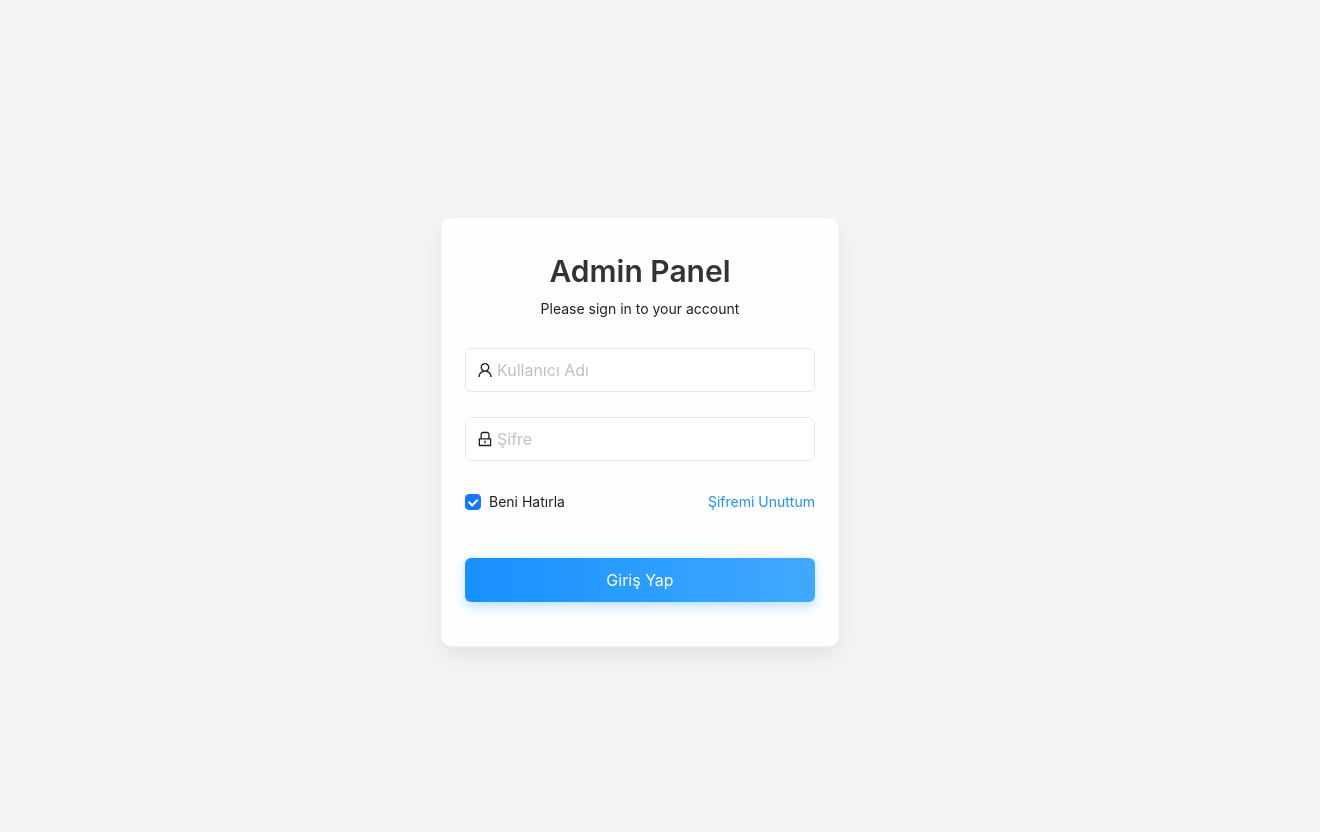
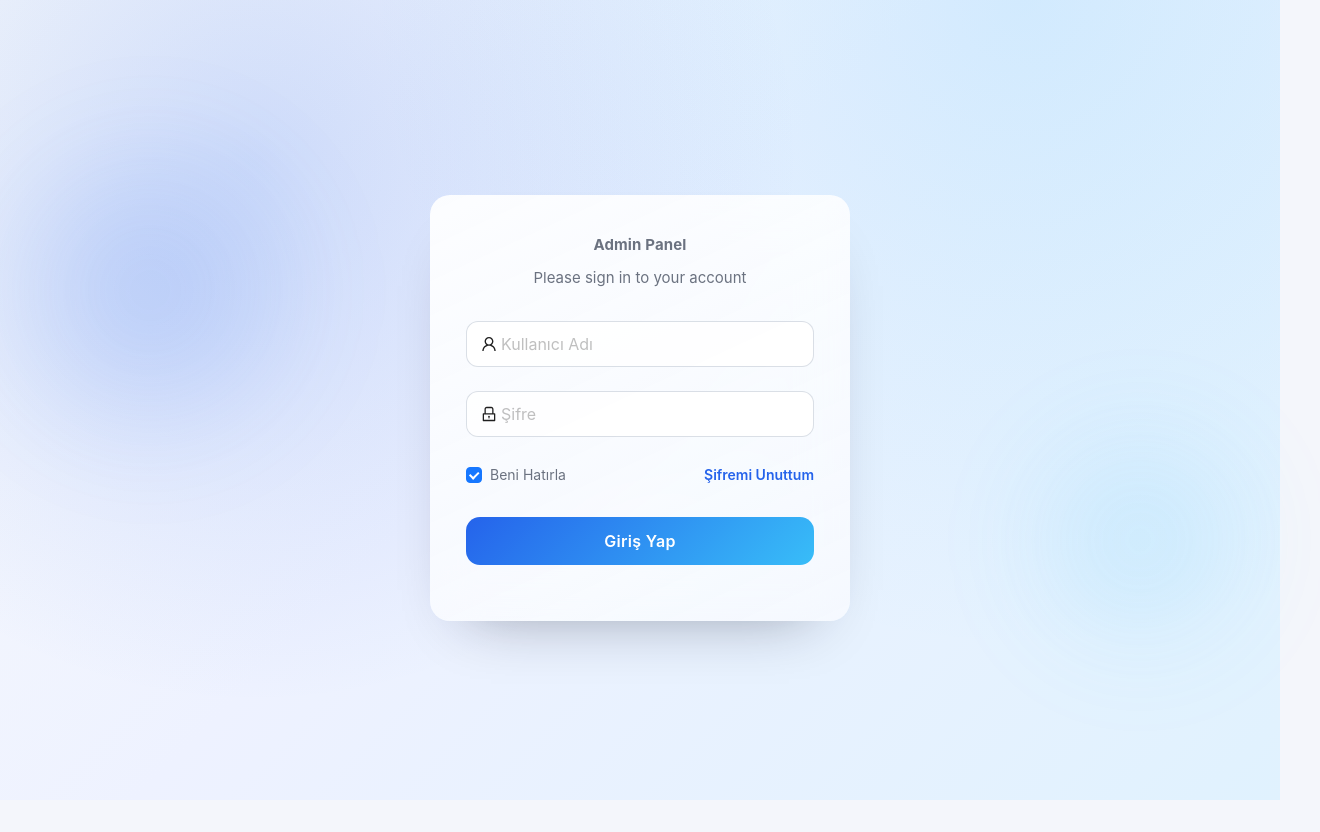
Before and after one commit to afpthedev/smyapp, a React (Vite) app in the folder frontend/: page /login in a window 1280 px wide. Shown: the whole page, 1320 px wide, since content can reach past the window. After the commit the page ends 800 px from the top, so only its background shows below. Built offline with nearby package versions, Linux system fonts and the light colour scheme.

Commit message:
Revamp login UI styling

```diff
--- a/frontend/src/App.css
+++ b/frontend/src/App.css
@@ -1,44 +1,69 @@
-#root {
-  max-width: 1280px;
-  margin: 0 auto;
-  padding: 2rem;
-  text-align: center;
+.ant-card {
+  border-radius: 20px;
+  border: none;
+  background: linear-gradient(155deg, rgba(255, 255, 255, 0.92), rgba(247, 250, 255, 0.85));
+  box-shadow: var(--shadow-lg);
+  backdrop-filter: blur(24px);
 }
 
-.logo {
-  height: 6em;
-  padding: 1.5em;
-  will-change: filter;
-  transition: filter 300ms;
+.ant-typography {
+  color: #0f172a;
 }
 
-.logo:hover {
-  filter: drop-shadow(0 0 2em #646cffaa);
+.ant-btn-primary {
+  background: linear-gradient(135deg, var(--color-primary), var(--color-accent));
+  border: none;
+  font-weight: 600;
+  letter-spacing: 0.02em;
+  box-shadow: var(--shadow-md);
+  transition:
+    transform 0.2s ease,
+    box-shadow 0.2s ease,
+    filter 0.2s ease;
 }
 
-.logo.react:hover {
-  filter: drop-shadow(0 0 2em #61dafbaa);
+.ant-btn-primary:not(.ant-btn-disabled):hover,
+.ant-btn-primary:not(.ant-btn-disabled):focus {
+  transform: translateY(-2px);
+  box-shadow: 0 22px 40px -25px rgba(37, 99, 235, 0.7);
 }
 
-@keyframes logo-spin {
-  from {
-    transform: rotate(0deg);
-  }
-  to {
-    transform: rotate(360deg);
+.ant-btn-primary:active {
+  transform: translateY(1px);
+}
+
+.ant-input-affix-wrapper,
+.ant-input {
+  border-radius: 12px;
+  border: 1px solid rgba(148, 163, 184, 0.35);
+  padding: 10px 14px;
+  background-color: rgba(255, 255, 255, 0.9);
+  transition:
+    border-color 0.2s ease,
+    box-shadow 0.2s ease,
+    background 0.2s ease;
+}
+
+.ant-input-affix-wrapper-focused,
+.ant-input-affix-wrapper:focus,
+.ant-input-affix-wrapper:hover,
+.ant-input:focus,
+.ant-input:hover {
+  border-color: var(--color-primary);
+  box-shadow: 0 0 0 4px rgba(37, 99, 235, 0.12);
+  background-color: #ffffff;
+}
+
+.ant-checkbox-wrapper {
+  color: var(--color-muted);
+}
+
+.ant-alert {
+  border-radius: 12px;
+}
+
+@media (max-width: 640px) {
+  .ant-card {
+    border-radius: 16px;
   }
 }
-
-@media (prefers-reduced-motion: no-preference) {
-  a:nth-of-type(2) .logo {
-    animation: logo-spin infinite 20s linear;
-  }
-}
-
-.card {
-  padding: 2em;
-}
-
-.read-the-docs {
-  color: #888;
-}
--- a/frontend/src/index.css
+++ b/frontend/src/index.css
@@ -1,16 +1,21 @@
 :root {
-  font-family: Inter, system-ui, Avenir, Helvetica, Arial, sans-serif;
-  line-height: 1.5;
+  font-family: 'Inter', 'Segoe UI', Roboto, 'Helvetica Neue', Arial, sans-serif;
+  line-height: 1.6;
   font-weight: 400;
-
-  color-scheme: light dark;
-  color: rgba(0, 0, 0, 0.87);
-  background-color: #f5f5f5;
-
+  color: #111827;
+  background-color: #f4f6fb;
   font-synthesis: none;
   text-rendering: optimizeLegibility;
   -webkit-font-smoothing: antialiased;
   -moz-osx-font-smoothing: grayscale;
+
+  --color-primary: #2563eb;
+  --color-primary-strong: #1d4ed8;
+  --color-accent: #38bdf8;
+  --color-surface: #ffffff;
+  --color-muted: #6b7280;
+  --shadow-lg: 0 30px 60px -40px rgba(15, 23, 42, 0.45);
+  --shadow-md: 0 18px 40px -30px rgba(15, 23, 42, 0.35);
 }
 
 * {
@@ -20,14 +25,41 @@
 }
 
 body {
-  margin: 0;
-  display: flex;
-  place-items: center;
-  min-width: 320px;
+  min-height: 100vh;
+  background:
+    radial-gradient(circle at 20% 20%, rgba(37, 99, 235, 0.18), transparent 45%),
+    radial-gradient(circle at 80% 0%, rgba(56, 189, 248, 0.15), transparent 50%),
+    linear-gradient(135deg, #f8fafc 0%, #eef2ff 45%, #e0f2fe 100%);
+  background-attachment: fixed;
+  color: inherit;
+}
+
+main {
+  width: 100%;
+}
+
+a {
+  color: var(--color-primary);
+  text-decoration: none;
+  transition:
+    color 0.2s ease,
+    opacity 0.2s ease;
+}
+
+a:hover {
+  color: var(--color-primary-strong);
+}
+
+button {
+  font-family: inherit;
+}
+
+#root {
   min-height: 100vh;
 }
 
-#root {
-  width: 100%;
-  height: 100vh;
+@media (max-width: 640px) {
+  body {
+    background-attachment: scroll;
+  }
 }
--- a/frontend/src/pages/Login/styles.css
+++ b/frontend/src/pages/Login/styles.css
@@ -1,148 +1,147 @@
 .login-container {
+  position: relative;
   display: flex;
+  align-items: center;
   justify-content: center;
-  align-items: center;
   min-height: 100vh;
-  background-color: #f5f5f5;
+  padding: 64px 24px 48px;
+}
+
+.login-container::before,
+.login-container::after {
+  content: '';
+  position: absolute;
+  border-radius: 999px;
+  filter: blur(45px);
+  opacity: 0.55;
+  z-index: 0;
+}
+
+.login-container::before {
+  width: 420px;
+  height: 420px;
+  background: radial-gradient(circle at center, rgba(37, 99, 235, 0.38), transparent 65%);
+  top: 10%;
+  left: clamp(-120px, 10vw, -60px);
+}
+
+.login-container::after {
+  width: 360px;
+  height: 360px;
+  background: radial-gradient(circle at center, rgba(56, 189, 248, 0.28), transparent 60%);
+  bottom: 10%;
+  right: clamp(-140px, 12vw, -40px);
 }
 
 .login-card {
-  width: 400px;
-  box-shadow: 0 10px 25px rgba(0, 0, 0, 0.08);
-  border-radius: 12px;
-  overflow: hidden;
-  background-color: white;
-  animation: fadeIn 0.8s ease-in-out;
-  transform-origin: center;
+  position: relative;
+  z-index: 1;
+  width: min(420px, 100%);
 }
 
-.login-card {
-  backdrop-filter: blur(12px);
-  background: rgba(255, 255, 255, 0.9);
-}
-
-@keyframes fadeIn {
-  from {
-    opacity: 0;
-    transform: translateY(20px) scale(0.98);
-  }
-  to {
-    opacity: 1;
-    transform: translateY(0) scale(1);
-  }
+.login-card .ant-card-body {
+  padding: 40px 36px 44px;
+  display: flex;
+  flex-direction: column;
 }
 
 .login-header {
   text-align: center;
-  margin-bottom: 28px;
-  padding-top: 10px;
+  margin-bottom: 32px;
 }
 
 .login-header h2 {
-  margin-bottom: 8px;
-  font-weight: 600;
-  color: #333;
-  animation: slideDown 0.6s ease-out;
+  margin-bottom: 12px;
+  font-weight: 700;
+  letter-spacing: 0.01em;
 }
 
-@keyframes slideDown {
-  from {
-    opacity: 0;
-    transform: translateY(-15px);
+.login-header .ant-typography {
+  color: var(--color-muted);
+  font-size: 15px;
 }
-  to {
-    opacity: 1;
-    transform: translateY(0);
-  }
+
+.login-error {
+  margin-bottom: 24px !important;
 }
 
 .login-form {
-  margin-top: 24px;
+  display: flex;
+  flex-direction: column;
+  gap: 12px;
+}
+
+.ant-form-item {
+  margin-bottom: 12px;
 }
 
 .login-options {
   display: flex;
   justify-content: space-between;
   align-items: center;
+  gap: 12px;
+  margin-top: -4px;
+  flex-wrap: wrap;
 }
 
 .login-form-forgot {
-  float: right;
-  color: #1890ff;
-  transition: color 0.3s;
+  color: var(--color-primary);
+  font-weight: 600;
 }
 
 .login-form-forgot:hover {
-  color: #40a9ff;
   text-decoration: underline;
 }
 
 .login-form-button {
-  height: 44px;
+  height: 48px;
   font-size: 16px;
-  margin-top: 20px;
-  border-radius: 6px;
-  background: linear-gradient(90deg, #1890ff, #40a9ff);
-  border: none;
-  box-shadow: 0 4px 12px rgba(24, 144, 255, 0.3);
-  transition: all 0.3s ease;
+  border-radius: 14px;
 }
 
-.login-form-button:hover {
-  transform: translateY(-2px);
-  box-shadow: 0 6px 16px rgba(24, 144, 255, 0.4);
-  background: linear-gradient(90deg, #40a9ff, #1890ff);
+.login-form-button .ant-btn-loading-icon {
+  transform: translateY(-1px);
 }
 
-.login-form-button:active {
-  transform: translateY(1px);
+.login-footer {
+  margin-top: 28px;
+  text-align: center;
+  color: var(--color-muted);
+  font-size: 14px;
 }
 
-/* Form alanları için özel stiller */
-.ant-input-affix-wrapper {
-  border-radius: 6px;
-  border: 1px solid #e8e8e8;
-  transition: all 0.3s;
-  height: 44px;
-  margin-bottom: 5px;
-  box-shadow: 0 2px 5px rgba(0, 0, 0, 0.02);
+.login-footer strong {
+  color: #0f172a;
 }
 
-.ant-input-affix-wrapper:hover,
-.ant-input-affix-wrapper:focus {
-  border-color: #40a9ff;
-  box-shadow: 0 0 0 2px rgba(24, 144, 255, 0.2);
+@media (max-width: 640px) {
+  .login-container {
+    padding-top: 48px;
   }
 
-.ant-form-item {
-  margin-bottom: 20px;
-  opacity: 0;
-  animation: fadeInUp 0.5s ease forwards;
+  .login-card {
+    width: min(100%, 360px);
   }
 
-.ant-form-item:nth-child(1) {
-  animation-delay: 0.2s;
+  .login-card .ant-card-body {
+    padding: 32px 24px 36px;
   }
 
-.ant-form-item:nth-child(2) {
-  animation-delay: 0.4s;
+  .login-header h2 {
+    font-size: 24px;
   }
 
-.ant-form-item:nth-child(3) {
-  animation-delay: 0.6s;
+  .login-header .ant-typography {
+    font-size: 14px;
   }
 
-.ant-form-item:nth-child(4) {
-  animation-delay: 0.8s;
+  .login-options {
+    flex-direction: column;
+    align-items: flex-start;
+    gap: 8px;
   }
 
-@keyframes fadeInUp {
-  from {
-    opacity: 0;
-    transform: translateY(10px);
-  }
-  to {
-    opacity: 1;
-    transform: translateY(0);
+  .login-form-forgot {
+    align-self: flex-start;
   }
 }
```
Lines whose indentation alone changed are shown as unchanged.
